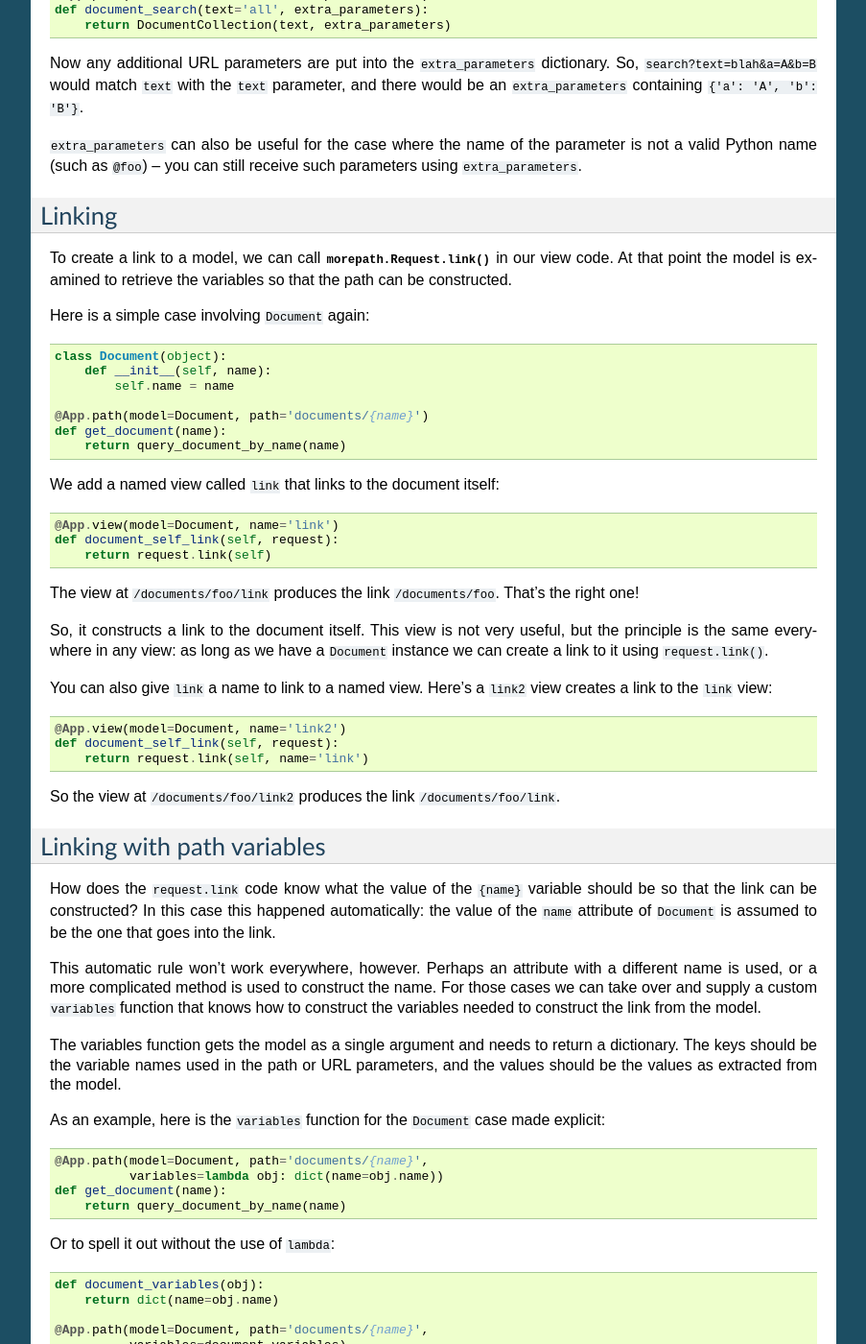
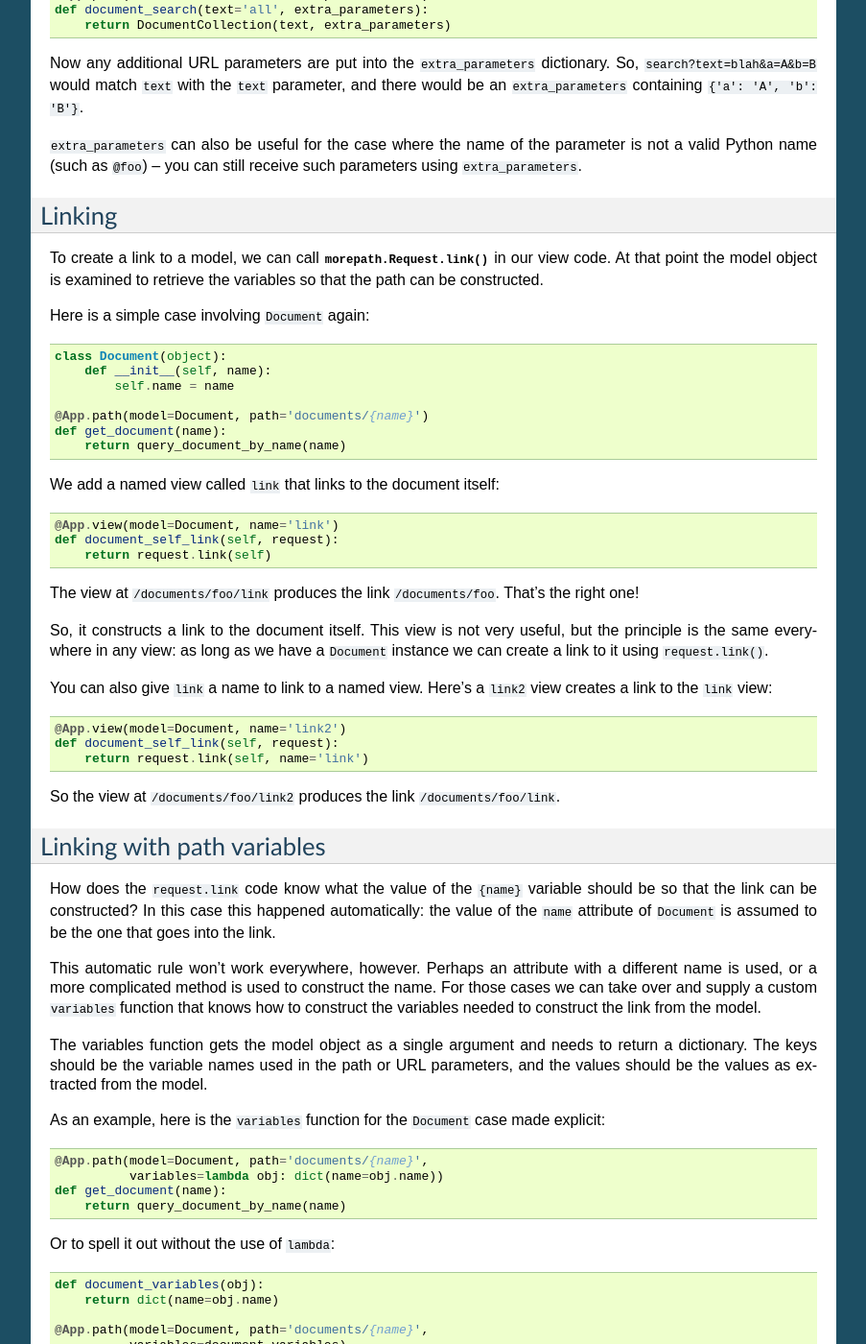
Before and after one commit to morepath/morepath, a Sphinx documentation site: the page built from doc/paths_and_linking.rst, in a window 1280 px wide and 1400 px high, scrolled down 3164 px. Shown: the whole window at 96% size, without its empty margins (198-1101 px from the left). Built offline with Sphinx 7.4.7, drawn with Linux system fonts in a browser that asks for light colours; some of the changed text lies outside the part shown.

Commit message:
A few tweaks to make it more clear we talk about a model object instead of a class.

```diff
--- a/doc/paths_and_linking.rst
+++ b/doc/paths_and_linking.rst
@@ -7,8 +7,9 @@
 Morepath lets you publish model classes on paths using Python
 functions. It also lets you create links to model instances. To be
 able do so Morepath needs to be told what variables there are in the
-path in order to find the model, and how to find these variables again
-in the model in order to construct a link to it.
+path in order to find the model object, and how to find these
+variables again in the model object in order to construct a link to
+it.
 
 Paths
 -----
@@ -195,8 +196,8 @@
 -------
 
 To create a link to a model, we can call :meth:`morepath.Request.link`
-in our view code. At that point the model is examined to retrieve the
-variables so that the path can be constructed.
+in our view code. At that point the model object is examined to
+retrieve the variables so that the path can be constructed.
 
 Here is a simple case involving ``Document`` again::
 
@@ -247,10 +248,10 @@
 supply a custom ``variables`` function that knows how to construct the
 variables needed to construct the link from the model.
 
-The variables function gets the model as a single argument and needs
-to return a dictionary. The keys should be the variable names used in
-the path or URL parameters, and the values should be the values as
-extracted from the model.
+The variables function gets the model object as a single argument and
+needs to return a dictionary. The keys should be the variable names
+used in the path or URL parameters, and the values should be the
+values as extracted from the model.
 
 As an example, here is the ``variables`` function for the ``Document``
 case made explicit::
--- a/doc/superpowers.rst
+++ b/doc/superpowers.rst
@@ -14,12 +14,12 @@
 you have a model instance (for example through a database query), you
 can get a link to it by calling :meth:`morepath.Request.link`::
 
-  request.link(my_model)
+  request.link(my_obj)
 
 Want a link to its edit view (or whatever named view you want)? Just
 do::
 
-  request.link(my_model, 'edit')
+  request.link(my_obj, 'edit')
 
 If you create links this way everywhere (and why shouldn't you?), you
 know your application's links will never break.
--- a/doc/views.rst
+++ b/doc/views.rst
@@ -5,8 +5,8 @@
 ------------
 
 Morepath views are looked up through the URL path, but not through the
-routing procedure. Routing stops at models. Then the last segment of
-the path is taken to identify the view by name.
+routing procedure. Routing stops at model objects. Then the last
+segment of the path is taken to identify the view by name.
 
 Named views
 -----------
```
